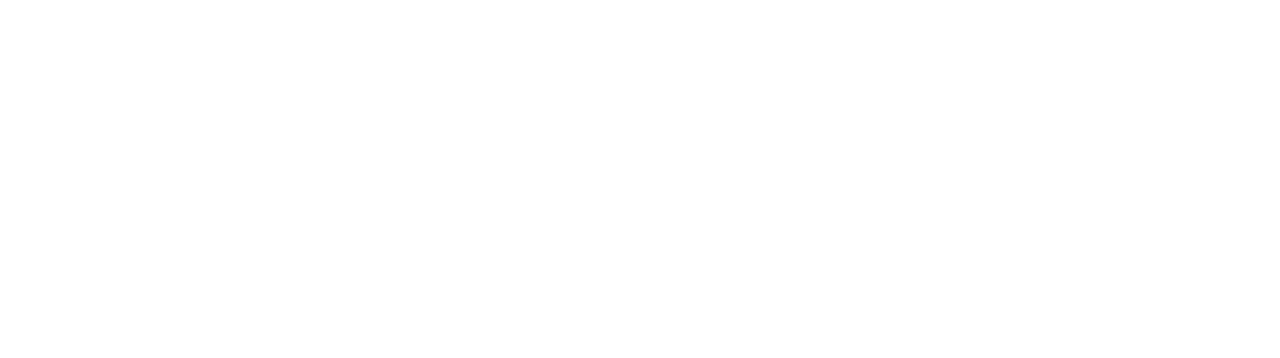
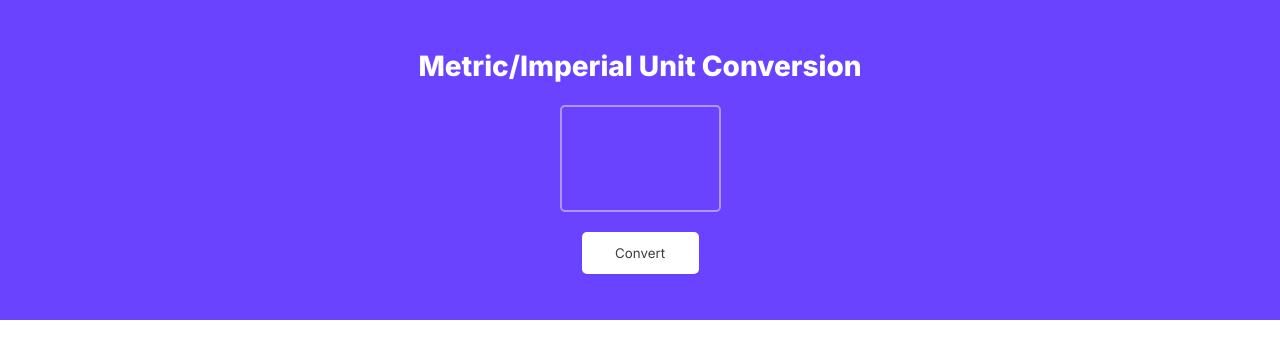
Before and after one commit to JoshuaWX/Unit-converter, a plain HTML site: page index.html in a window 1280 px wide. Drawn offline with Linux system fonts and the light colour scheme.

Commit message:
hero section div

```diff
--- a/index.html
+++ b/index.html
@@ -2,9 +2,18 @@
 <html>
     <head>
         <link rel="stylesheet" href="style.css" />
+        <link rel="preconnect" href="https://fonts.googleapis.com">
+        <link rel="preconnect" href="https://fonts.gstatic.com" crossorigin>
+        <link href="https://fonts.googleapis.com/css2?family=Inter:ital,opsz,wght@0,14..32,100..900;1,14..32,100..900&display=swap" rel="stylesheet">
+        <meta name="viewport" content="width=device-width, initial-scale=1.0">
         <title> Unit Converter </title>
     </head>
     <body>
+        <div class="hero">
+            <h1>Metric/Imperial Unit Conversion</h1>
+            <input type="number" id="convert-input"/>
+            <button id="convert-btn"> Convert</button>
+        </div>
         <script src="script.js"></script>
     </body>
 </html>
--- a/style.css
+++ b/style.css
@@ -0,0 +1,75 @@
+body{
+    text-align: center;
+    margin:0;
+}
+
+.hero{
+    min-width: 100%;
+    height: 40vh;
+    background: #6943FF;
+    margin:auto auto;
+    display: flex;
+    flex-direction: column;
+    justify-content: center;
+    align-items: center;
+}
+
+.hero h1{
+    margin:0;
+    color: #FFFFFF;
+    font-family: "Inter" , sans-serif;
+    font-weight: 800;
+    font-style: Extra Bold;
+    font-size: 28px;
+    line-height: 38px;
+    letter-spacing: -3%;
+    margin:20px 0 20px 0;
+}
+
+textarea:focus, input:focus{
+    outline: none;
+}
+
+/* Hide arrows */
+input[type="number"]::-webkit-inner-spin-button,
+input[type="number"]::-webkit-outer-spin-button {
+  -webkit-appearance: none;
+  margin: 0;
+}
+input[type="number"] {
+  appearance: textfield;
+  -webkit-appearance: none;
+  -moz-appearance: textfield;
+}
+/* /Hide Arrows */
+
+#convert-input{
+    background: transparent;
+    font-family: "Inter", sans-serif;
+    color: #FFFFFF;
+    width: 117px;
+    height: 83px;
+    border-radius: 5px;
+    border: 2px solid #B295FF;
+    margin:0 0 20px 0;
+    /* font-family: Inter; */
+    font-weight: 800;
+    font-style: Extra Bold;
+    font-size: 58px;
+    line-height: 24.39px;
+    letter-spacing: 0%;
+    padding:10px 20px;
+}
+
+#convert-btn{
+    font-family: "Inter" , sans-serif;
+    color: #3D3D3D;
+    background-color: #FFFFFF;
+    width: 117px;
+    height: 42px;
+    border:none;
+    border-radius: 5px;
+    box-shadow: 0px 1px 2px 0px #0000000D;
+    margin:0 0 20px 0;
+
+}
```
Also changed, not shown: script.js (line endings or trailing spaces).
